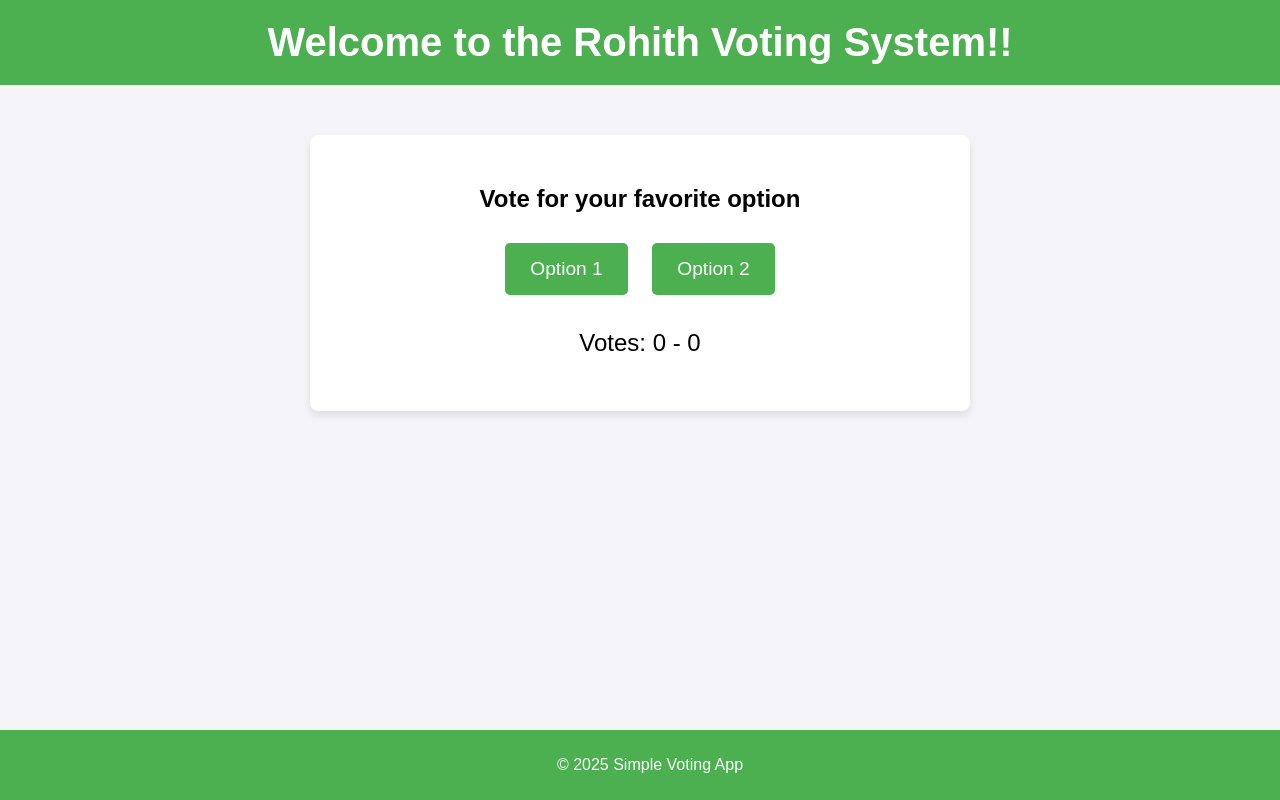
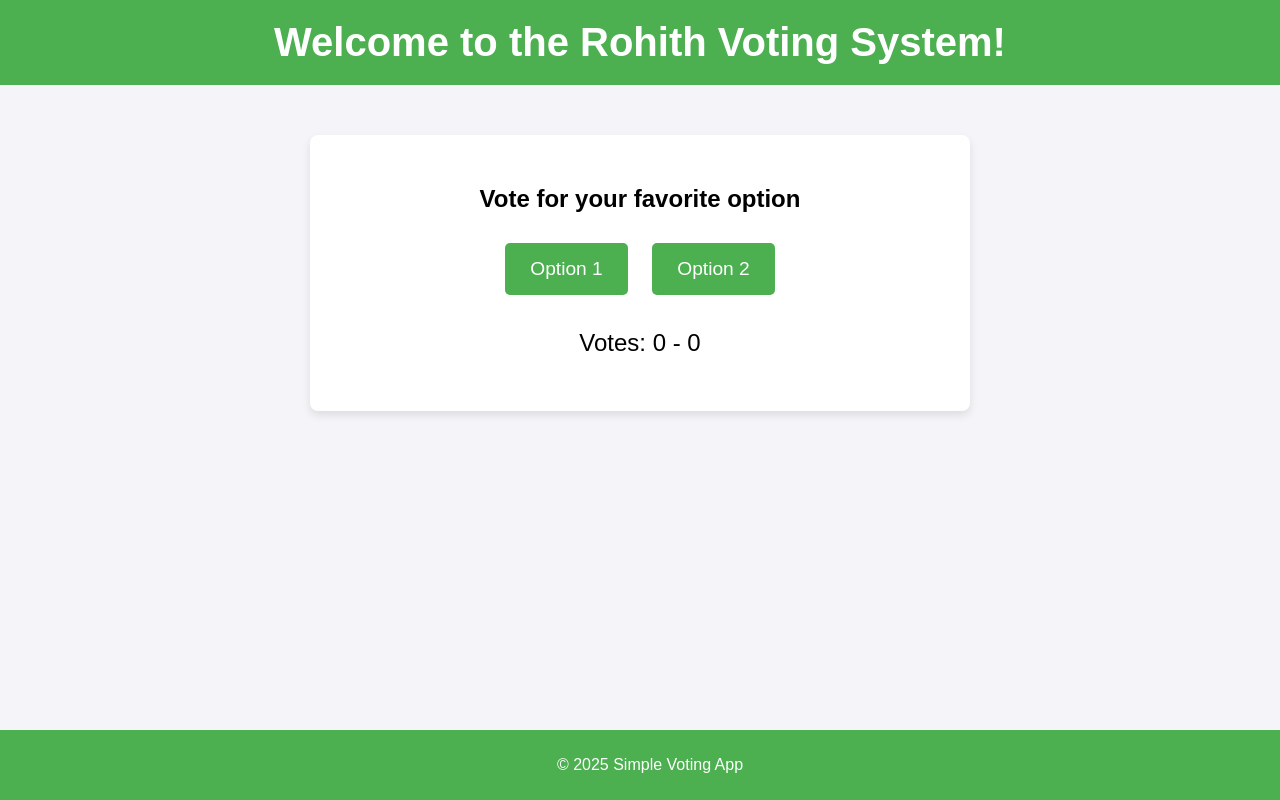
Before and after one commit to rohith8088/simple-voting-app, a plain HTML site: page index.html in a window 1280 px wide. Drawn offline with Linux system fonts and the light colour scheme.

Commit message:
Update index.html

```diff
--- a/index.html
+++ b/index.html
@@ -68,7 +68,7 @@
 <body>
 
   <header>
-    <h1>Welcome to the Rohith Voting System!!</h1>
+    <h1>Welcome to the Rohith Voting System!</h1>
   </header>
 
   <div class="container">
```
